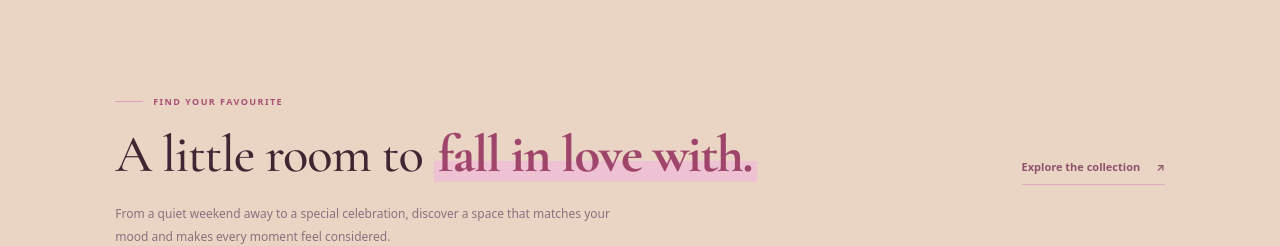
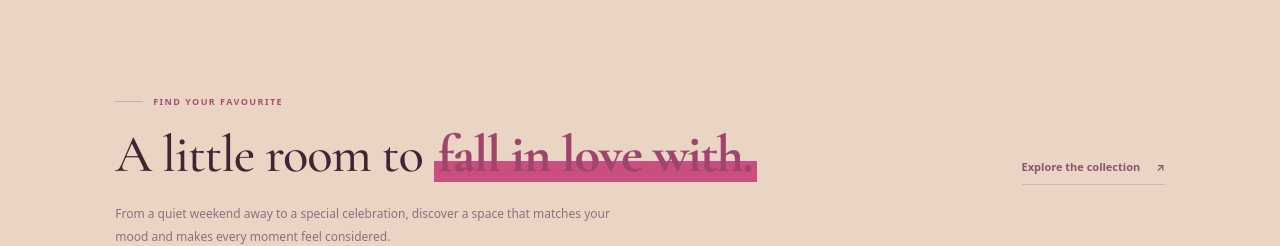
Before and after one commit to saniya2908-dot/hotelpro, a React (Vite) app in the folder client/: page / in a window 1280 px wide. Shown: the part 820-1066 px from the top of the page. Built offline with nearby package versions, Linux system fonts and the light colour scheme; no server answers.

Commit message:
Darken pink highlight underline for visibility

```diff
--- a/client/src/index.css
+++ b/client/src/index.css
@@ -665,3 +665,9 @@ h2 .fall-in-love-highlight strong {
   color: #9f456b !important;
   -webkit-text-stroke: .25px currentColor;
 }
+
+
+/* Increase visibility of the highlight underline without changing the text */
+.fall-in-love-highlight {
+  background: linear-gradient(transparent 58%, #c94f80 58%, #c94f80 91%, transparent 91%) !important;
+}
```
